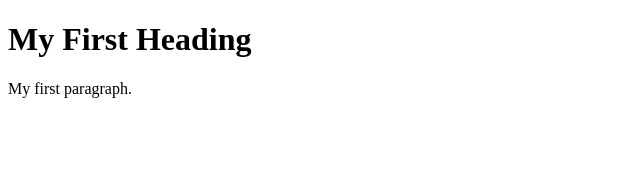
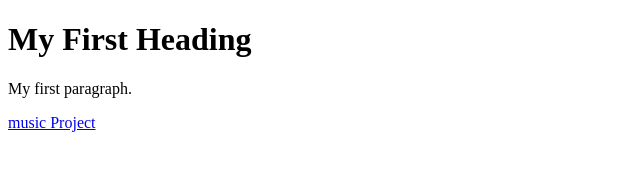
Before and after one commit to Feb15/Feb15.Github.io, a plain HTML site: page index.html in a window 1280 px wide. Shown: the whole page, without its empty margins (0-640 px from the left). Drawn offline with Linux system fonts and the light colour scheme.

Commit message:
Update index.html

```diff
--- a/index.html
+++ b/index.html
@@ -7,6 +7,5 @@
 
 <h1>My First Heading</h1>
 <p>My first paragraph.</p>
-
-</body>
+<a href="music\index.html">music  Project</a></body>
 </html>
```
